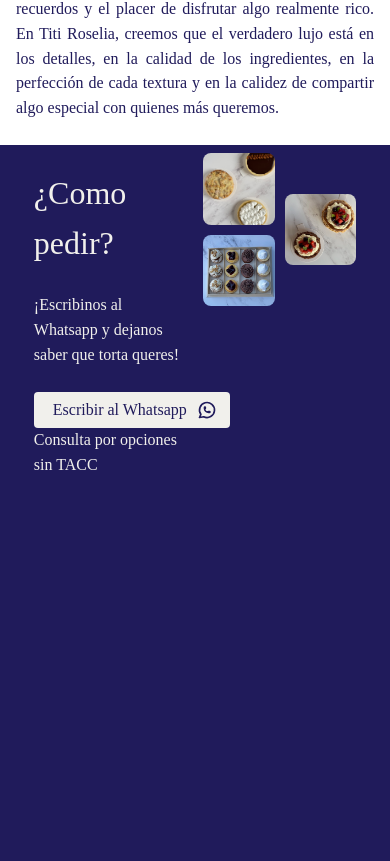
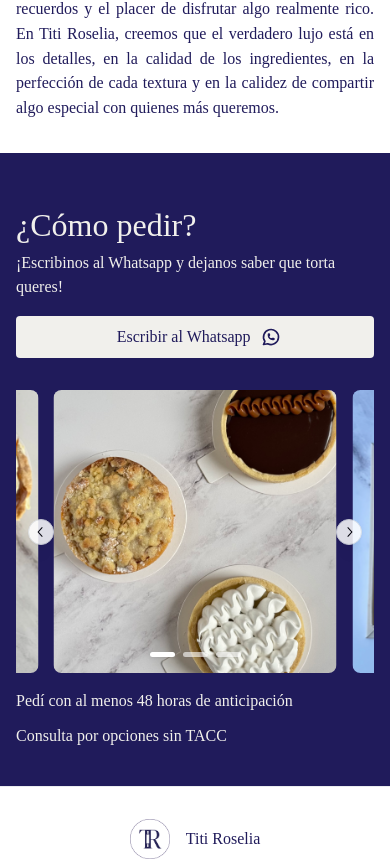
Before and after one commit to MarcosCasiraghi/TitiRoselia, a React (Create React App) app: page / in a window 390 px wide. Shown: the part 2672-3533 px from the top of the page. Built offline with nearby package versions, Linux system fonts and the light colour scheme.

Commit message:
feat: finished como pedir section

```diff
--- a/src/components/como_pedir/como_pedir.js
+++ b/src/components/como_pedir/como_pedir.js
@@ -1,13 +1,67 @@
 import styles from './como_pedir.module.css'
 import { Grid, Text, Button, Image } from '@mantine/core';
 import { IconBrandWhatsapp } from '@tabler/icons-react';
+import { useMediaQuery } from '@mantine/hooks';
+import { Carousel } from '@mantine/carousel';
 
 
 function ComoPedir() {
+
+    const isMobile = useMediaQuery('(max-width: 768px)');
+
+    if (isMobile) {
+        return (
+            <div className={styles.mobileContent} id="como-pedir">
+                <Text className={styles.title}>¿Cómo pedir?</Text>
+                <Text className={styles.hint}>
+                    ¡Escribinos al Whatsapp y dejanos saber que torta queres!
+                </Text>
+
+                <Button
+                    className={styles.contact_button}
+                    // fullWidth
+                    size="md"
+                    rightSection={<IconBrandWhatsapp size={20} color='#201b5b' />}
+                    component='a'
+                    href="https://wa.me/541138230020"
+                    target="_blank"
+                    mt="md"
+                    mb="xl"
+                >
+                    <Text className={styles.button_text}>Escribir al Whatsapp</Text>
+                </Button>
+
+                <Carousel
+                    withIndicators
+                    slideSize="80%"
+                    slideGap="md"
+                    loop
+                >
+                    <Carousel.Slide>
+                        <Image src="/images/tres_chicas.webp" className={styles.mobileImage} />
+                    </Carousel.Slide>
+                    <Carousel.Slide>
+                        <Image src="/images/petit_above.webp" className={styles.mobileImage} />
+                    </Carousel.Slide>
+                    <Carousel.Slide>
+                        <Image src="/images/dos_chicas.webp" className={styles.mobileImage} />
+                    </Carousel.Slide>
+                </Carousel>
+
+                <Text className={styles.hint} mt="md">
+                    Pedí con al menos 48 horas de anticipación
+                </Text>
+                <Text className={styles.hint} mt="xs">
+                    Consulta por opciones sin TACC
+                </Text>
+            </div>
+        );
+    }
+
     return (
         <Grid justify='center' align='stretch' className={styles.content} id="como-pedir">
-            <Grid.Col span={5} className={styles.seperate}>
-                <div>
+            <Grid.Col span={4} className={styles.centered}>
+                <div className={styles.slightly_up}>
                     <Text className={styles.title}>
                         ¿Como pedir?
                     </Text>
@@ -29,9 +83,6 @@ function ComoPedir() {
                         </Text>
                     </Button>
                 </div>
-                <Text className={styles.hint}>
-                    Consulta por opciones sin TACC
-                </Text>
             </Grid.Col>
             <Grid.Col span={5} className={styles.masonry}>
                 <div className={styles.masonry_container}>
@@ -40,7 +91,15 @@ function ComoPedir() {
                         <Image src="/images/petit_above.webp" className={styles.image} />
                     </div>
                     <div className={styles.centered}>
+                        <Text className={styles.hint}>
+                            Pedí con al menos 48 horas de anticipación
+                        </Text>
+                        <br />
                         <Image src="/images/dos_chicas.webp" className={styles.image} />
+                        <br />
+                        <Text className={styles.hint}>
+                            Consulta por opciones sin TACC
+                        </Text>
                     </div>
                 </div>
             </Grid.Col>
--- a/src/components/como_pedir/como_pedir.module.css
+++ b/src/components/como_pedir/como_pedir.module.css
@@ -1,7 +1,9 @@
 
 .content {
-    height: 100vh;
+    height: 75vh;
     background-color: #201b5b;
+    display: flex;
+    align-items: center;
 }
 
 .title {
@@ -33,25 +35,53 @@
 .masonry_container {
     display: grid;
     grid-template-columns: 1fr 1fr;
-    align-items: center;
     gap: 10px;
 }
 
 .column {
     display: flex;
     flex-direction: column;
+    align-items: end;
     gap: 10px;
 }
 
 .centered {
     display: flex;
-    align-items: center;
+    flex-direction: column;
+    align-items: start;
     justify-content: center;
 }
 
 .image {
+    width: 75%;
+    aspect-ratio: 1 / 1;
+    object-fit: cover;
+    border-radius: 8px;
+}
+
+.slightly_up {
+    margin-bottom: 5rem;
+}
+
+
+.mobileContent {
+    padding: 2rem 1rem;
+    background-color: #201b5b;
+    min-height: 75vh;
+    display: flex;
+    flex-direction: column;
+  }
+
+  .mobileImage {
     width: 100%;
     aspect-ratio: 1 / 1;
     object-fit: cover;
     border-radius: 8px;
-}
+  }
+
+  /* Adjust desktop styles to prevent mobile styles leaking */
+  @media (min-width: 769px) {
+    .mobileContent {
+      display: none;
+    }
+  }
--- a/src/pages/home/home.js
+++ b/src/pages/home/home.js
@@ -15,11 +15,6 @@ import ComoPedir from '../../components/como_pedir/como_pedir';
 
 
 function Home() {
-
-    // const isMobile = useMediaQuery("(max-width: 768px)");
-    // const slideSize = isMobile ? "33.333333%" : "20%";
-    // const slideHeight = isMobile ? "150px" : "300px"
-
 
     useEffect(() => {
         window.scrollTo(0, 0);
```
